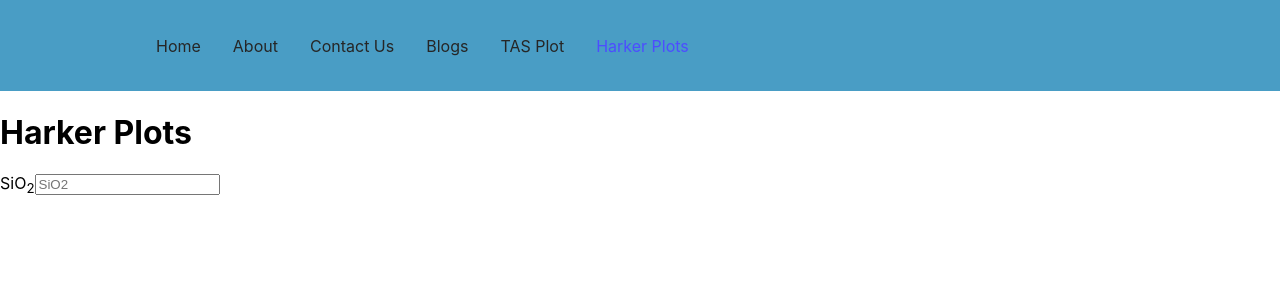
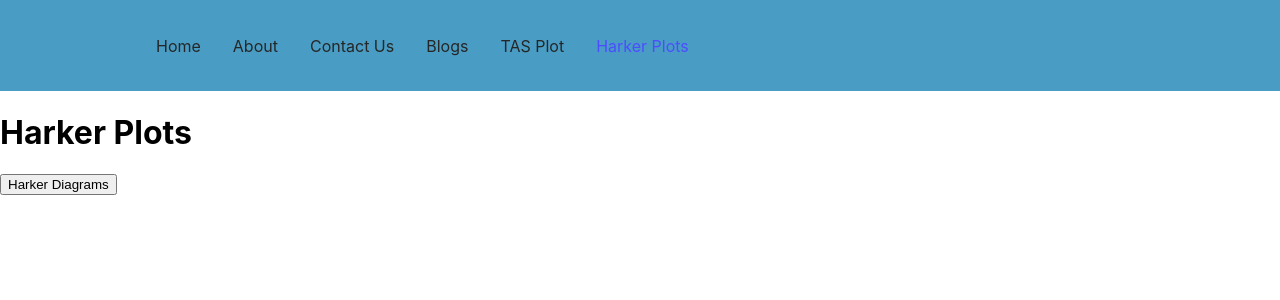
Before and after one commit to WLBailey0/geoChemReact, a React (Create React App) app: page /harker-plot in a window 1280 px wide. Shown: the top 300 px of the page. Built offline with nearby package versions, Linux system fonts and the light colour scheme.

Commit message:
Framework for harkers in place

```diff
--- a/src/components/harker/HarkerGraph.js
+++ b/src/components/harker/HarkerGraph.js
@@ -0,0 +1,11 @@
+// import CanvasJSReact from '@canvasjs/react-charts';
+
+function HarkerPlot({data}){
+
+    return(
+        <div>
+            <h1>Harker Graphs {data}</h1>
+        </div>
+    )
+}
+export default HarkerPlot;
--- a/src/components/harker/harker-form-component.js
+++ b/src/components/harker/harker-form-component.js
@@ -1,18 +1,33 @@
 import {useState} from "react";
+import HarkerPlot from './HarkerGraph';
 
 function Harker() {
-    const [si, setSi] = useState('');
+    // const [si, setSi] = useState('');
+    const [active, setActive] = useState(false);
 
     return (
+        <>
             <div>
                 <h1>Harker Plots</h1>
-            <label for="si">SiO<sub>2</sub></label>
+                {/* <label for="si">SiO<sub>2</sub></label>
                 <input
                 placeholder="SiO2"
                 value={si}
                 onchange={e => setSi(e.target.value)}
-            />
+                /> */}
+                <button onClick={() =>
+                    setActive(true)}>
+                    Harker Diagrams
+                </button>
             </div>
+            <div>
+                {active && <HarkerPlot data={"FeO"} />}
+                {active && <HarkerPlot data={"Al2O3"} />}
+                {active && <HarkerPlot data={"MgO"} />}
+                {active && <HarkerPlot data={"K2O"} />}
+                {active && <HarkerPlot data={"TiO2"} />}
+            </div>
+        </>
     )
 };
 export default Harker;
```
Lines whose indentation alone changed are shown as unchanged.
